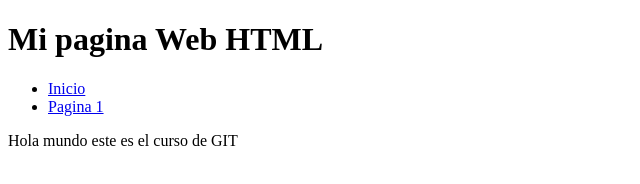
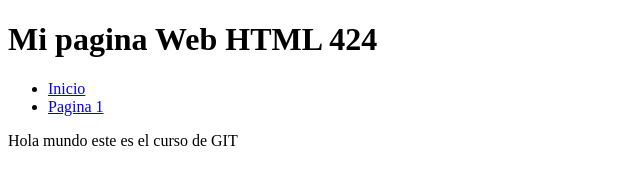
Before and after one commit to lucasarraigada/testeando, a plain HTML site: page index.html in a window 1280 px wide. Shown: the full height of the page, 0-640 px from the left. Drawn offline with Linux system fonts and the light colour scheme.

Commit message:
Se modifico titulo

```diff
--- a/index.html
+++ b/index.html
@@ -7,7 +7,7 @@
 	</head>
 
 	<body>
-		<h1>Mi pagina Web HTML</h1>
+		<h1>Mi pagina Web HTML 424</h1>
 		<ul>
 			<li><a href="index.html">Inicio</a></li>
 			<li><a href="pagina1.html">Pagina 1</a></li>
```
